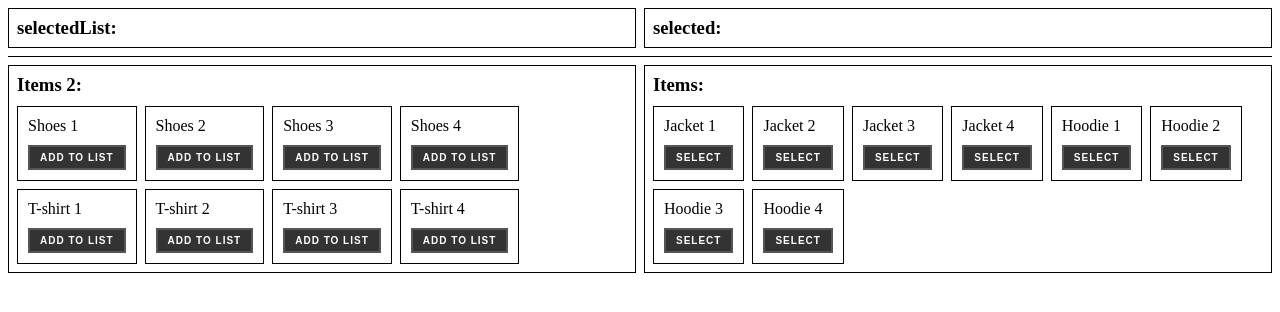
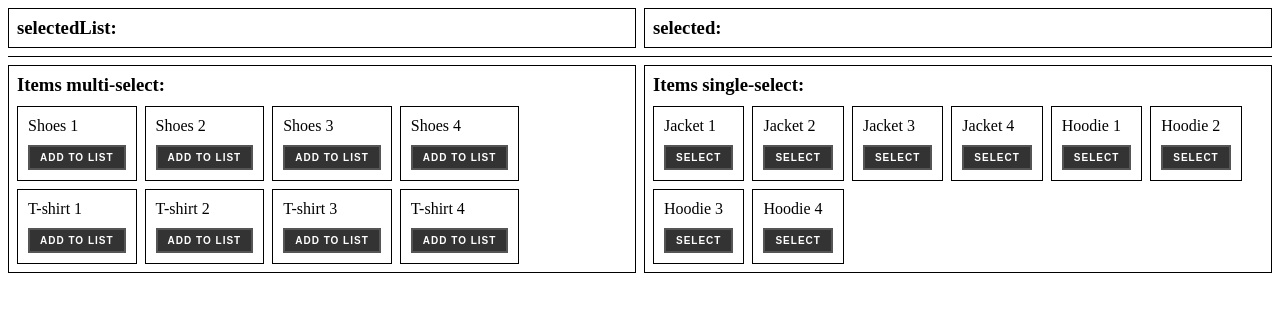
Before and after one commit to iskan-iskra/vue-fake-product-list, a Vue app: page / in a window 1280 px wide. Shown: the top 312 px of the page. Built offline with nearby package versions, Linux system fonts and the light colour scheme.

Commit message:
fix[Iskander]: fix catalog lists titles

```diff
--- a/src/App.vue
+++ b/src/App.vue
@@ -47,7 +47,7 @@
     <main v-else>
       <AppProductList>
         <template #title>
-          <h3>Items:</h3>
+          <h3>Items single-select:</h3>
         </template>
         <template #list>
           <AppProductCard
@@ -69,7 +69,7 @@
 
       <AppProductList>
         <template #title>
-          <h3>Items 2:</h3>
+          <h3>Items multi-select:</h3>
         </template>
         <template #list>
           <AppProductCard
```
